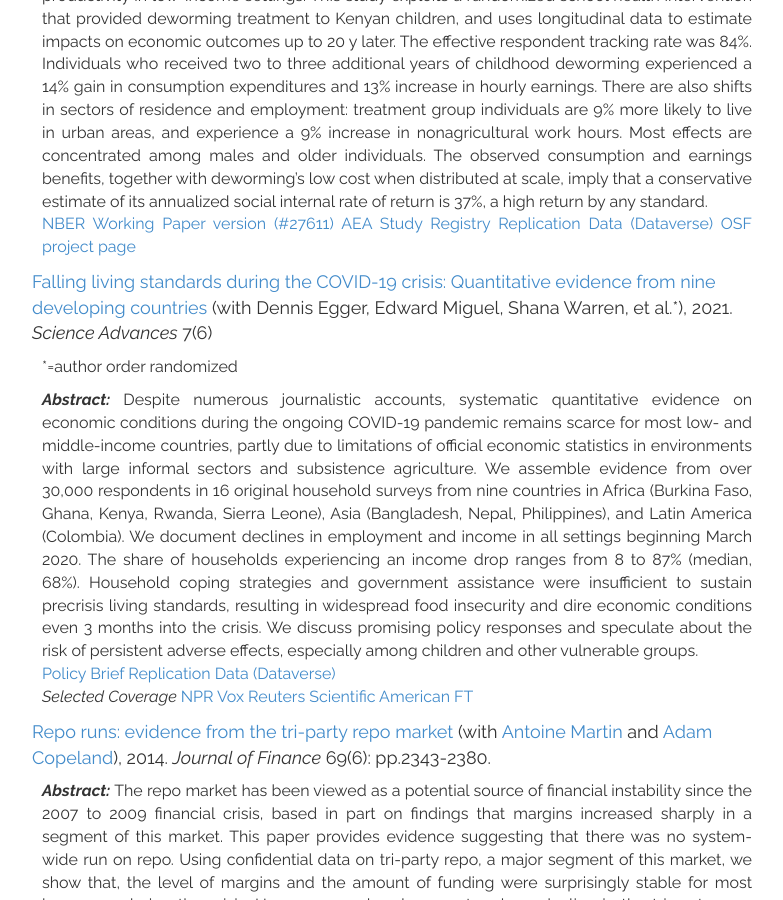
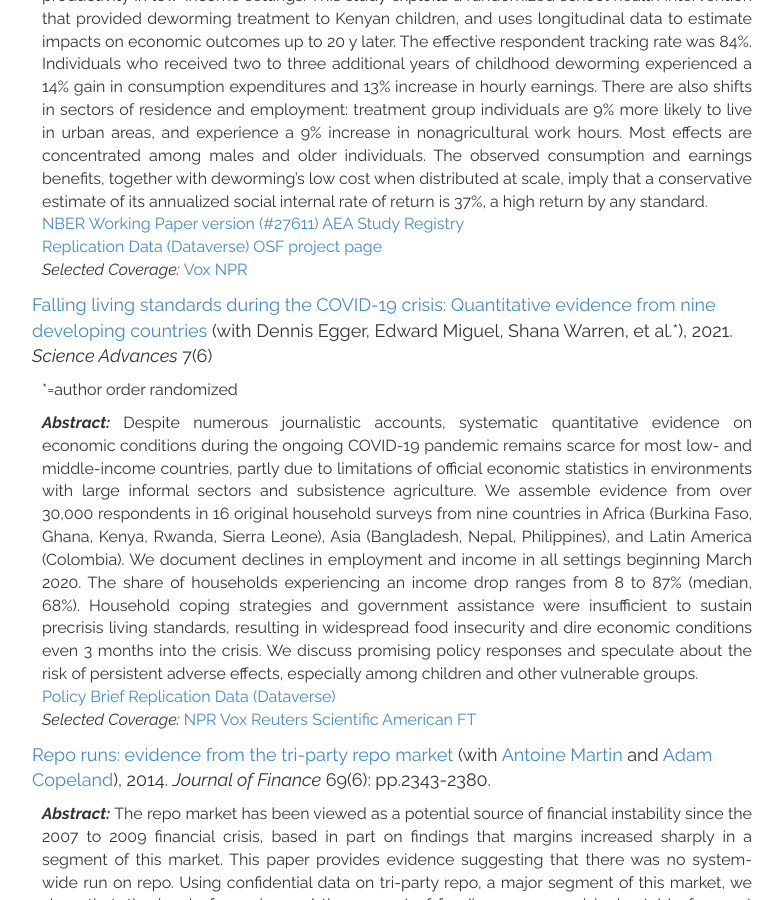
Before and after one commit to mwwalker/mwwalker.github.io, a Jekyll site: the page built from research/index.html, in a window 1280 px wide and 900 px high, scrolled down 1660 px. Shown: the whole window, without its empty margins (248-1031 px from the left). Built offline with Jekyll 4.4.1, drawn with Linux system fonts in a browser that asks for light colours.

Commit message:
Adding media links

```diff
--- a/research/index.html
+++ b/research/index.html
@@ -87,9 +87,10 @@
                 Estimating the impact of child health investments on adult living standards entails multiple methodological challenges, including the lack of experimental variation in health status, an inability to track individuals over time, and accurately measuring living standards and productivity in low-income settings. This study exploits a randomized school health intervention that provided deworming treatment to Kenyan children, and uses longitudinal data to estimate impacts on economic outcomes up to 20 y later. The effective respondent tracking rate was 84%. Individuals who received two to three additional years of childhood deworming experienced a 14% gain in consumption expenditures and 13% increase in hourly earnings. There are also shifts in sectors of residence and employment: treatment group individuals are 9% more likely to live in urban areas, and experience a 9% increase in nonagricultural work hours. Most effects are concentrated among males and older individuals. The observed consumption and earnings benefits, together with deworming’s low cost when distributed at scale, imply that a conservative estimate of its annualized social internal rate of return is 37%, a high return by any standard.
               <br>
                <a href="https://www.nber.org/papers/w27611"> NBER Working Paper version (#27611) </a>
-              <a href="https://www.socialscienceregistry.org/trials/1191"> AEA Study Registry </a>
+              <a href="https://www.socialscienceregistry.org/trials/1191"> AEA Study Registry </a>  <br>
                 <a href="https://dataverse.harvard.edu/dataset.xhtml?persistentId=doi:10.7910/DVN/TTYMHI"> Replication Data (Dataverse) </a>
-                <a href="https://osf.io/gx96j/"> OSF project page </a>
+                <a href="https://osf.io/gx96j/"> OSF project page </a> <br>
+                <em> Selected Coverage: </em> <a href="https://bfi.uchicago.edu/insight/multimedia/economic-impacts-of-deworming/"? Becker-Friedman Institute Insights </a> <a href="https://www.vox.com/future-perfect/2020/8/6/21354847/kremer-miguel-worms-deworming"> Vox </a> <a href="https://www.npr.org/sections/goatsandsoda/2020/08/13/898922003/could-giving-kids-a-50-cent-pill-massively-boost-their-income-years-later"> NPR </a>
 
             </p>
 
@@ -104,7 +105,7 @@
                <a href="https://www.poverty-action.org/publication/covid-multi-country"> Policy Brief </a>
                <a href="https://dataverse.harvard.edu/dataset.xhtml?persistentId=doi:10.7910/DVN/SBUFNN"> Replication Data (Dataverse) </a>
                 <br>
-                <em> Selected Coverage </em> <a href="https://www.npr.org/sections/goatsandsoda/2021/02/18/968786958/what-a-30-000-person-survey-reveals-about-day-to-day-life-in-the-pandemic"> NPR </a> <a href="https://www.vox.com/future-perfect/22266951/covid-19-poverty-hunger-developing-nations"> Vox </a> <a href="https://news.trust.org/item/20210205175927-ny67d/"> Reuters </a> <a href="https://www.scientificamerican.com/article/the-pandemic-has-caused-a-steep-decline-in-living-standards/"> Scientific American </a> <a href="https://www.ft.com/content/49878986-6fa1-425a-bf83-a62925c5d88a?accessToken=zwAAAXeJKOZYkc9Jh4mGb6FCWtO_g6YpJcXYig.MEYCIQCPaw9l1bvD3cP0zrzkqBk6XTXf_xoLOblYFX8CTBSZsAIhAOA0si7-neztVfPTnT5g1LBHAwffuzanhZxYra-Ot5zU&sharetype=gift?token=1e37a602-11a5-498b-8ffb-1825692050d7"> FT </a>
+                <em> Selected Coverage: </em> <a href="https://www.npr.org/sections/goatsandsoda/2021/02/18/968786958/what-a-30-000-person-survey-reveals-about-day-to-day-life-in-the-pandemic"> NPR </a> <a href="https://www.vox.com/future-perfect/22266951/covid-19-poverty-hunger-developing-nations"> Vox </a> <a href="https://news.trust.org/item/20210205175927-ny67d/"> Reuters </a> <a href="https://www.scientificamerican.com/article/the-pandemic-has-caused-a-steep-decline-in-living-standards/"> Scientific American </a> <a href="https://www.ft.com/content/49878986-6fa1-425a-bf83-a62925c5d88a?accessToken=zwAAAXeJKOZYkc9Jh4mGb6FCWtO_g6YpJcXYig.MEYCIQCPaw9l1bvD3cP0zrzkqBk6XTXf_xoLOblYFX8CTBSZsAIhAOA0si7-neztVfPTnT5g1LBHAwffuzanhZxYra-Ot5zU&sharetype=gift?token=1e37a602-11a5-498b-8ffb-1825692050d7"> FT </a>
 
 
             </p>
```
